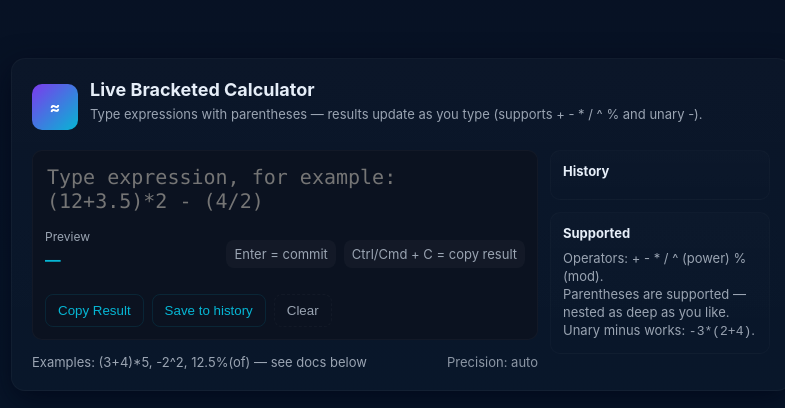
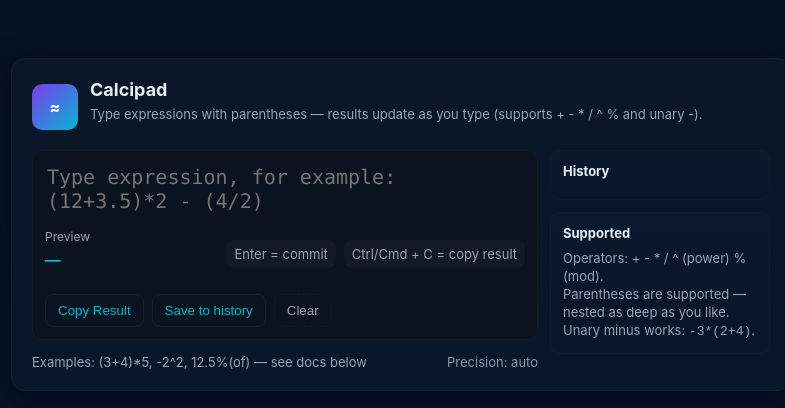
Before and after one commit to joelewis/calcipad, a plain HTML site: page index.html in a window 1280 px wide. Shown: the part 176-584 px from the top of the page, without its empty margins (239-1024 px from the left). Drawn offline with Linux system fonts and the light colour scheme.

Commit message:
Update index.html

```diff
--- a/index.html
+++ b/index.html
@@ -3,7 +3,7 @@
 <head>
   <meta charset="utf-8" />
   <meta name="viewport" content="width=device-width,initial-scale=1" />
-  <title>Live Bracketed Calculator</title>
+  <title>Calcipad</title>
   <style>
     :root{
       --bg:#0f1724; --card:#0b1220; --muted:#9aa4b2; --accent:#7c3aed; --accent-2:#06b6d4; --glass:rgba(255,255,255,0.03);
@@ -63,7 +63,7 @@
     <header>
       <div class="logo">≈</div>
       <div>
-        <h1>Live Bracketed Calculator</h1>
+        <h1>Calcipad</h1>
         <p class="lead">Type expressions with parentheses — results update as you type (supports + - * / ^ % and unary -).</p>
       </div>
     </header>
```
